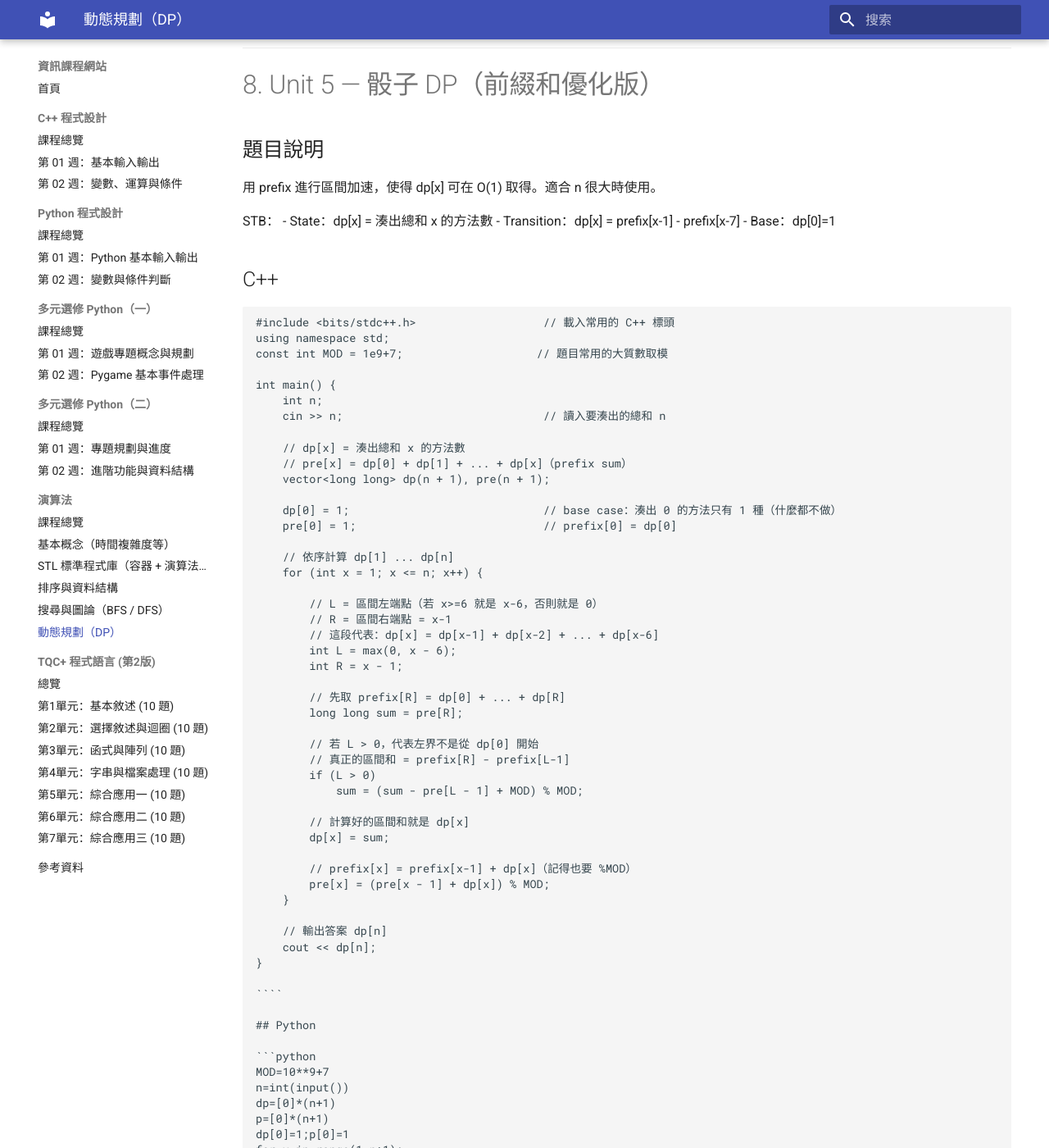
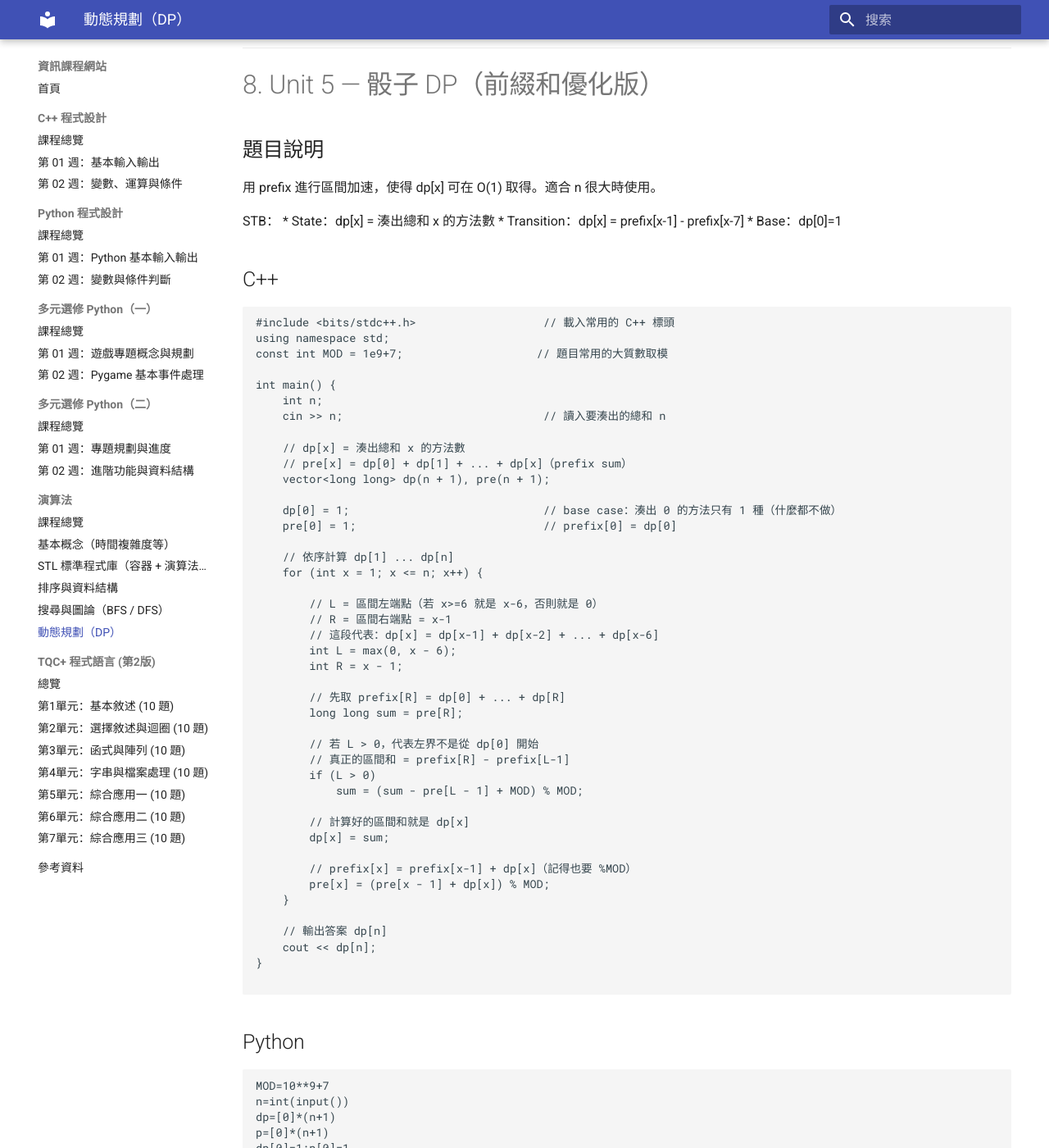
Before and after one commit to be6922/cs-course-site, an MkDocs documentation site: the page built from docs/algorithms/dp.md, in a window 1280 px wide and 1400 px high, scrolled down 7546 px. Shown: the whole window at 82% size. Built offline with MkDocs 1.6.1 and Material for MkDocs 9.7.7, drawn with Linux system fonts in a browser that asks for light colours; some of the changed text lies outside the part shown.

Commit message:
Update dp.md

`````diff
--- a/docs/algorithms/dp.md
+++ b/docs/algorithms/dp.md
@@ -188,7 +188,7 @@ dp[0] = 1   (什麼都不做算1種)
 dp[1] = 1
 STB：
 
-* State：dp[i] = 到達第 i 階的走法數
+* State：dp[i] = 到達第 i 階的走法數*
 * Transition：dp[i] = dp[i-1] + dp[i-2]
 * Base：dp[0]=1, dp[1]=1
 
@@ -332,9 +332,9 @@ print(dp[n])
 用 prefix 進行區間加速，使得 dp[x] 可在 O(1) 取得。適合 n 很大時使用。
 
 STB：
-- State：dp[x] = 湊出總和 x 的方法數
-- Transition：dp[x] = prefix[x-1] - prefix[x-7]
-- Base：dp[0]=1
+* State：dp[x] = 湊出總和 x 的方法數
+* Transition：dp[x] = prefix[x-1] - prefix[x-7]
+* Base：dp[0]=1
 
 ## C++
 ```cpp
@@ -381,7 +381,7 @@ int main() {
     cout << dp[n];
 }
 
-````
+```
 
 ## Python
 
@@ -406,11 +406,9 @@ print(dp[n])
 
 ## 題目說明
 只能往右、往下走：
-dp[i][j]=dp[i−1][j]+dp[i][j−1]
-n×m 網格，只能往右或往下，求走法數。
-
+dp[i][j]=dp[i−1][j]+dp[i][j−1] n×m 網格，
+只能往右或往下，求走法數。
 STB：
-
 * State：dp[i][j] = 走到 (i,j) 的方法數
 * Transition：由上或左而來
 * Base：dp[0][0]=1
`````
